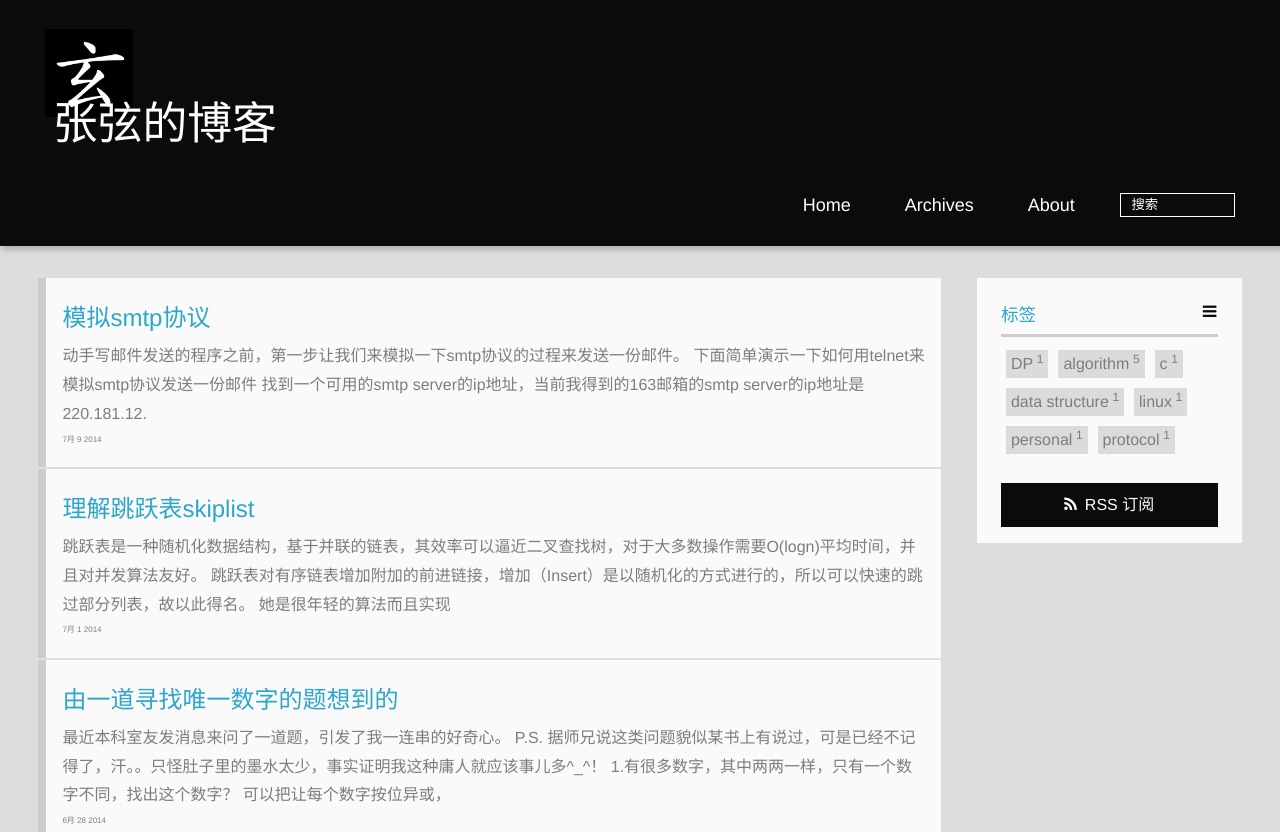
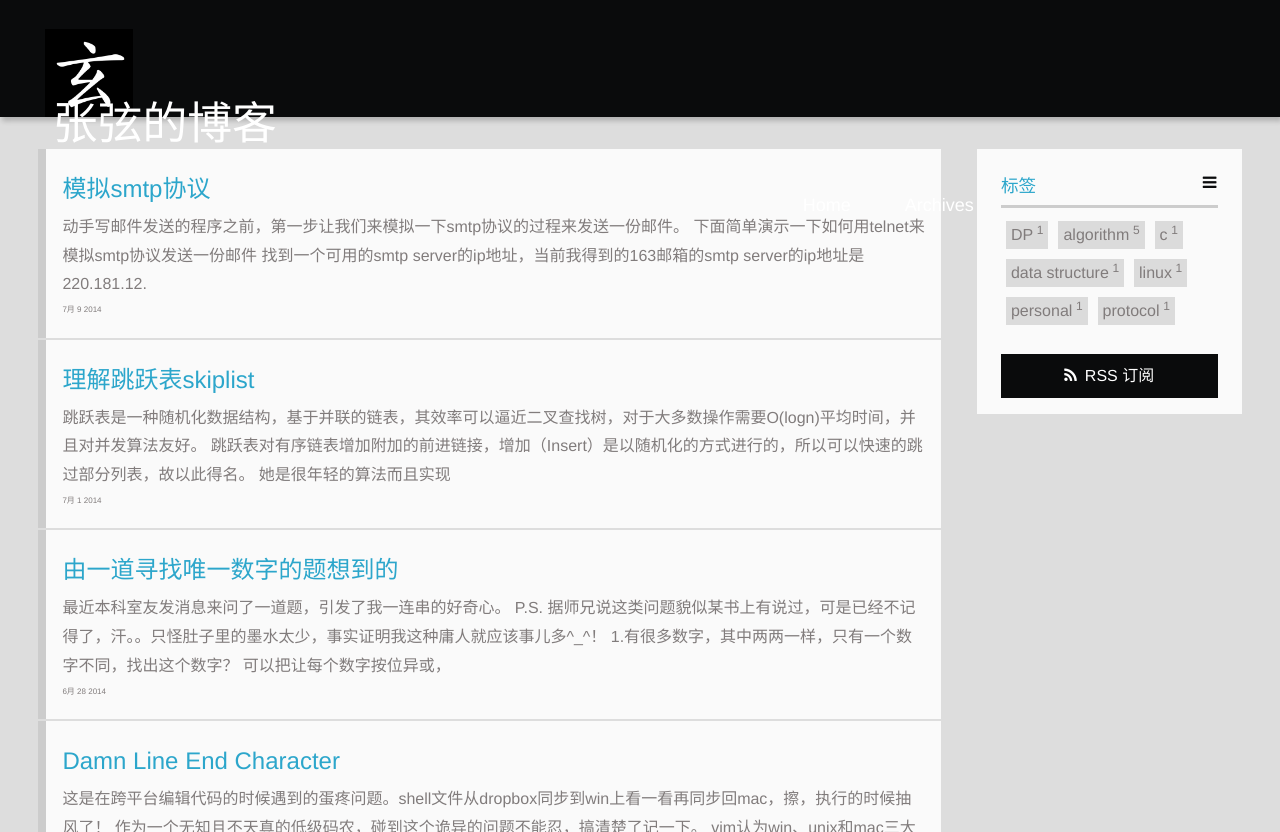
Before and after one commit to xuangong/xuangong.github.com, a plain HTML site: page index.html in a window 1280 px wide. Shown: the top 832 px of the page. Drawn offline with Linux system fonts and the light colour scheme.

Commit message:
Site updated: 2014-10-20 14:42:52

```diff
--- a/atom.xml
+++ b/atom.xml
@@ -4,7 +4,7 @@
 
   <link href="/atom.xml" rel="self"/>
   <link href="http://zhangxian.me/"/>
-  <updated>2014-10-20T06:36:05.111Z</updated>
+  <updated>2014-10-20T06:42:14.652Z</updated>
   <id>http://zhangxian.me/</id>
 
   <author>
--- a/css/style.css
+++ b/css/style.css
@@ -393,11 +393,12 @@ input[type="search"]::-webkit-search-decoration {
 }
 body >header {
   width: 100%;
+  height: 4em;
   -webkit-box-shadow: 2px 4px 5px rgba(3,3,3,0.2);
   box-shadow: 2px 4px 5px rgba(3,3,3,0.2);
   background: #0a0b0c;
   color: #fff;
-  padding: 0px;
+  padding: 1em 0 0.8em;
 }
 @media only screen and (min-width: 1024px) {
   body >header {
```
